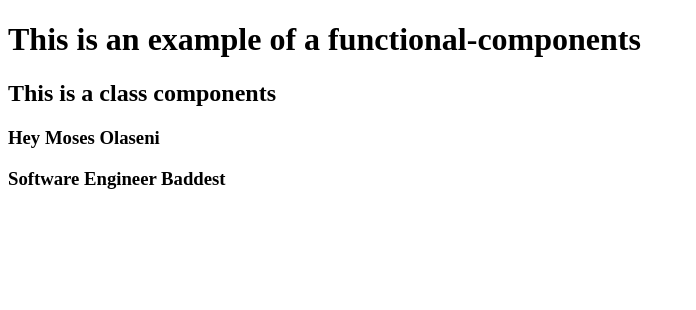
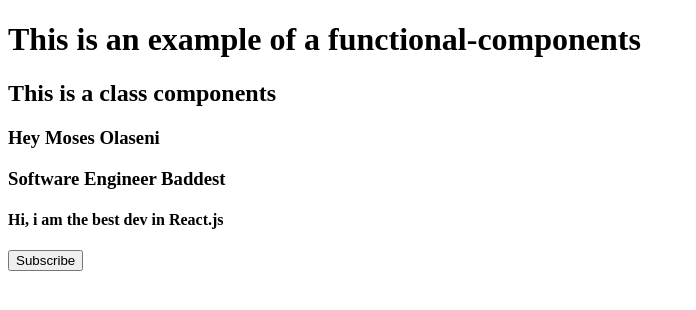
Before and after one commit to Ajdev11/reactRefs_ErrorBoundaries, a React (Create React App) app: page / in a window 1280 px wide. Shown: the top 310 px of the page, without its empty margins (0-696 px from the left). Built offline with nearby package versions, Linux system fonts and the light colour scheme.

Commit message:
the state, setstate and binding method

```diff
--- a/src/App.js
+++ b/src/App.js
@@ -3,7 +3,7 @@ import FunctionalApp from './Components/type of components';
 import ClassComponents from './Components/classcomp';
 import Hello from './Components/props';
 import ClassProps from './Components/propsclass';
-
+import State from './Components/stateClass';
 
 class App extends Component {
     state = {  }
@@ -14,6 +14,7 @@ class App extends Component {
             <ClassComponents />
             <Hello name = "Moses" otherNames = "Olaseni" />
             <ClassProps aka = "Engineer" alias ="Baddest" />
+            <State />
             </>
         );
     }
--- /dev/null
+++ b/src/Components/stateClass.jsx
@@ -0,0 +1,34 @@
+import React, { Component } from 'react';
+
+class State extends Component {
+    /*state = {
+        message : "Hi, i am the best dev in React.js"
+     }*/
+     constructor(){
+        super()
+        this.state ={
+        message : "Hi, i am the best dev in React.js"
+        }
+        //binding method
+       // this.handleMessage = this.handleMessage.bind(this)
+     }
+     //pass an handler or event listener
+     //alternatively the binding method can be called in the handleclass also
+     //lets an example of that below
+     handleMessage = () =>{
+        //call setState
+        this.setState({
+            message : "thanks for seeing me"
+        })
+     }
+    render() {
+        return (
+            <>
+            <h4>{this.state.message}</h4>
+            <button onClick={this.handleMessage}>Subscribe</button>
+            </>
+        );
+    }
+}
+
+export default State;
```
Also changed, not shown: src/Components/state.jsx (deleted).
